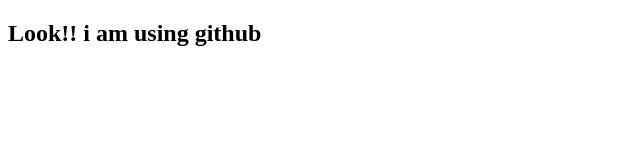
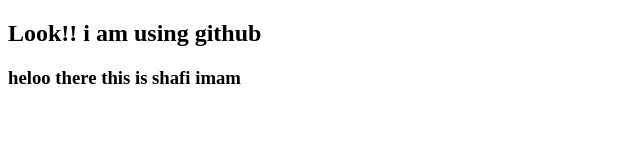
Before and after one commit to shafiimam/Personal_portfolio, a plain HTML site: page index.html in a window 1280 px wide. Shown: the whole page, without its empty margins (0-640 px from the left). Drawn offline with Linux system fonts and the light colour scheme.

Commit message:
thisrd commit

```diff
--- a/index.html
+++ b/index.html
@@ -7,5 +7,6 @@
   </head>
   <body>
     <h2>Look!! i am using github</h2>
+    <h3>heloo there this is shafi imam</h3>
   </body>
 </html>
```
